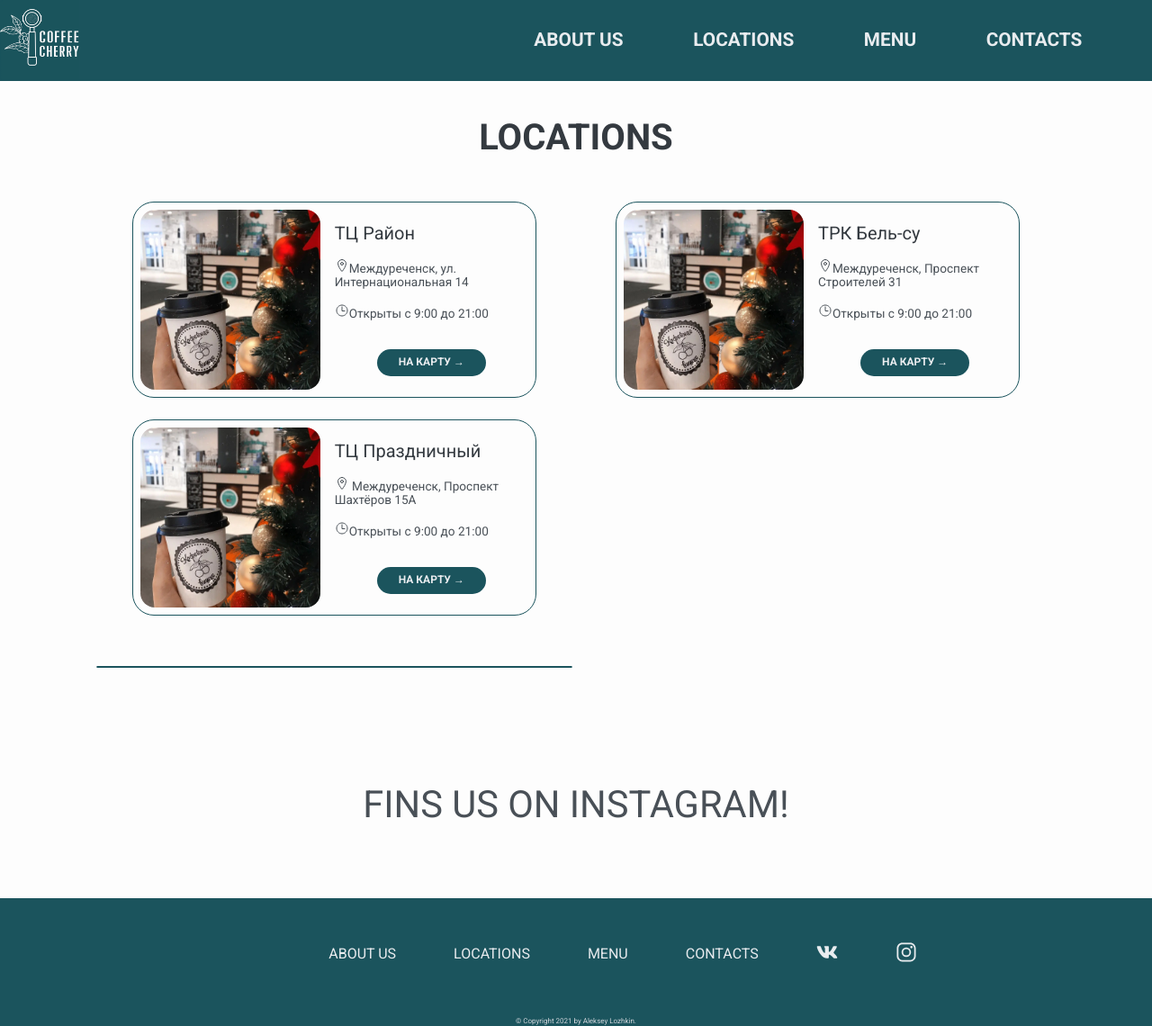
After one commit to Kseylo/kseylo.github.io, a Flask app: page /locations in a window 1280 px wide. The commit adds this page. Shown: the whole page at 90% size. Run offline with Flask 2, Linux system fonts and the light colour scheme.

Commit message:
creating locations page

```diff
--- a/main.py
+++ b/main.py
@@ -6,6 +6,9 @@ app = Flask(__name__)
 def home():
     return render_template("index.html")
 
+@app.route("/locations")
+def locations():
+    return render_template("locations.html")
 
 if __name__ == "__main__":
     app.run(debug=True)
--- a/templates/index.html
+++ b/templates/index.html
@@ -18,7 +18,7 @@
       />
         <ul class="nav__list">
           <a href="#" class="nav__list__links">ABOUT US</a>
-          <a href="#" class="nav__list__links">LOCATIONS</a>
+          <a href="{{url_for('locations')}}" class="nav__list__links">LOCATIONS</a>
           <a href="#" class="nav__list__links">MENU</a>
           <a href="#" class="nav__list__links">CONTACTS</a>
       </nav>
--- /dev/null
+++ b/templates/locations.html
@@ -0,0 +1,86 @@
+<!DOCTYPE html>
+<html lang="en">
+  <head>
+    <meta charset="UTF-8" />
+    <meta http-equiv="X-UA-Compatible" content="IE=edge" />
+    <meta name="viewport" content="width=device-width, initial-scale=1.0" />
+    <link rel="stylesheet" href="{{ url_for('static', filename='css/locations.css') }}" />
+    <link rel="stylesheet" href="{{ url_for('static', filename='css/normalize.css') }}" />
+    <title>Landing Page</title>
+  </head>
+  <body class="container">
+    <header class="header">
+      <nav class="nav">
+        <a href="{{url_for('home')}}" class="nav__img-link">
+
+          <img
+          src="./static/images/logo-small.webp"
+          alt="coffee-cherry-logo"
+          class="nav__logo"
+          />
+        </a>
+        <ul class="nav__list">
+          <a href="#" class="nav__list__links">ABOUT US</a>
+          <a href="#" class="nav__list__links">LOCATIONS</a>
+          <a href="#" class="nav__list__links">MENU</a>
+          <a href="#" class="nav__list__links">CONTACTS</a>
+      </nav>
+    </header>
+    <section class="location-page">
+      <h1 class="location-page__header">LOCATIONS</h1>
+      <div class="location-page__wrapper">
+        <figure class="location-page-cafe">
+            <img width="200" height="200" src="./static/images/locations-small.webp" alt="кофейня тц район" class="location-page-cafe__img">
+          <figcaption class="location-page-cafe__text-block">
+            <div class="location-page-cafe__title">ТЦ Район</div>
+            <div class="location-page-cafe__meta"><ion-icon src="./static/images/location-outline.svg" class="location-page-cafe__icon"></ion-icon>Междуреченск, ул. Интернациональная 14</div>
+            <div class="location-page-cafe__meta"><ion-icon src="./static/images/time-outline.svg" class="location-page-cafe__icon"></ion-icon>Открыты с 9:00 до 21:00</div>
+            <a href="#" class="location-page-cafe__btn btn">НА КАРТУ &rarr;</a>
+          </figcaption>
+        </figure>
+        <figure class="location-page-cafe">
+          <img width="200" height="200" src="./static/images/locations-small.webp" alt="кофейня тц район" class="location-page-cafe__img">
+          <figcaption class="location-page-cafe__text-block">
+            <div class="location-page-cafe__title">ТРК Бель-су</div>
+            <div class="location-page-cafe__meta"><ion-icon src="./static/images/location-outline.svg" class="location-page-cafe__icon"></ion-icon>Междуреченск, Проспект Строителей 31</div>
+            <div class="location-page-cafe__meta"><ion-icon src="./static/images/time-outline.svg" class="location-page-cafe__icon"></ion-icon>Открыты с 9:00 до 21:00</div>
+            <a href="#" class="location-page-cafe__btn btn">НА КАРТУ &rarr;</a>
+          </figcaption>
+        </figure>
+        <figure class="location-page-cafe">
+          <img width="200" height="200" src="./static/images/locations-small.webp" alt="кофейня тц район" class="location-page-cafe__img">
+          <figcaption class="location-page-cafe__text-block">
+            <div class="location-page-cafe__title">ТЦ Праздничный</div>
+            <div class="location-page-cafe__meta"><ion-icon src="./static/images/location-outline.svg" class="location-page-cafe__icon"></ion-icon> Междуреченск, Проспект Шахтёров 15А</div>
+            <div class="location-page-cafe__meta"><ion-icon src="./static/images/time-outline.svg" class="location-page-cafe__icon"></ion-icon>Открыты с 9:00 до 21:00</div>
+            <a href="#" class="location-page-cafe__btn btn">НА КАРТУ &rarr;</a>
+          </figcaption>
+        </figure>
+        <div class="location-page__map"><script type="text/javascript" charset="utf-8" async src="https://api-maps.yandex.ru/services/constructor/1.0/js/?um=constructor%3Ad01c7e3b53c25409d447bb64ac7793446baac646a5c634fc9c7d2ff7780dfa21&amp;width=680&amp;height=421&amp;lang=ru_RU&amp;scroll=true"></script></div>
+        </div>
+  </section>
+    <footer class="footer">
+      <p>
+        <a href="#" class="footer__link">FINS US ON INSTAGRAM!</a>
+      </p>
+      <div class="footer__wrapper">
+        <nav class="footer__nav">
+          <ul class="footer__list">
+            <a href="#" class="footer__list__link">ABOUT US<a>
+            <a href="#" class="footer__list__link">LOCATIONS</a>
+            <a href="#" class="footer__list__link">MENU</a>
+            <a href="#" class="footer__list__link">CONTACTS</a>
+            <a href="#" class="footer__list__link"><ion-icon src="./static/images/logo-vk.svg"></ion-icon></a>
+            <a href="#" class="footer__list__link"><ion-icon src="./static/images/logo-instagram.svg"></ion-icon></a>
+          </ul>
+        </nav>
+        <p class="copyright">
+          &copy; Copyright 2021 by Aleksey Lozhkin.
+        </p>
+      </div>
+
+    </footer>
+    <script type="module" src="https://unpkg.com/ionicons@5.5.2/dist/ionicons/ionicons.esm.js"></script>
+    <script nomodule src="https://unpkg.com/ionicons@5.5.2/dist/ionicons/ionicons.js"></script>
+  </body>
+</html>
```
Also changed, not shown: gulpfile.js (+8 -8 lines), static/css/locations.css (added), static/images/location-outline.svg (added), static/images/locations-small.webp, static/images/time-outline.svg (added).
